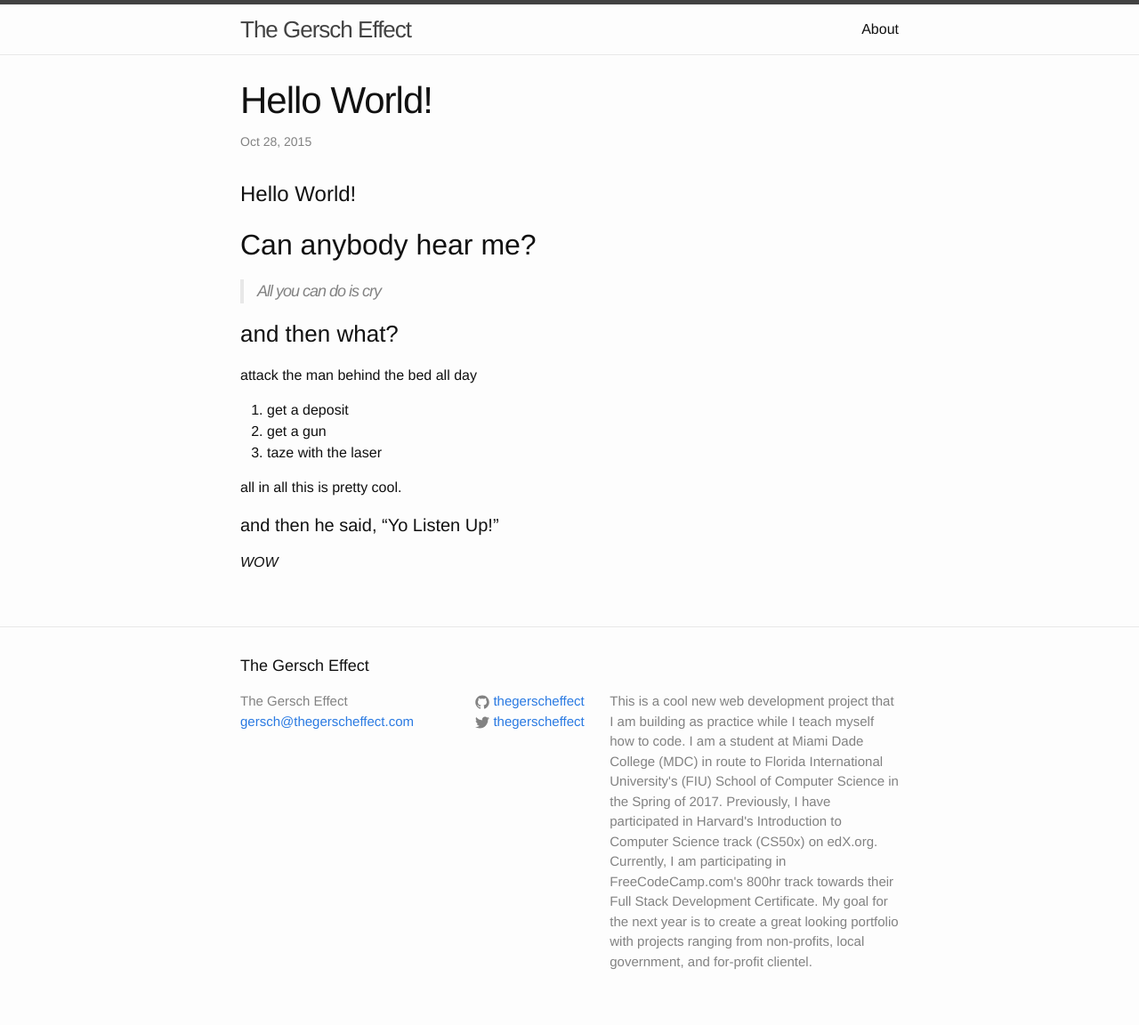
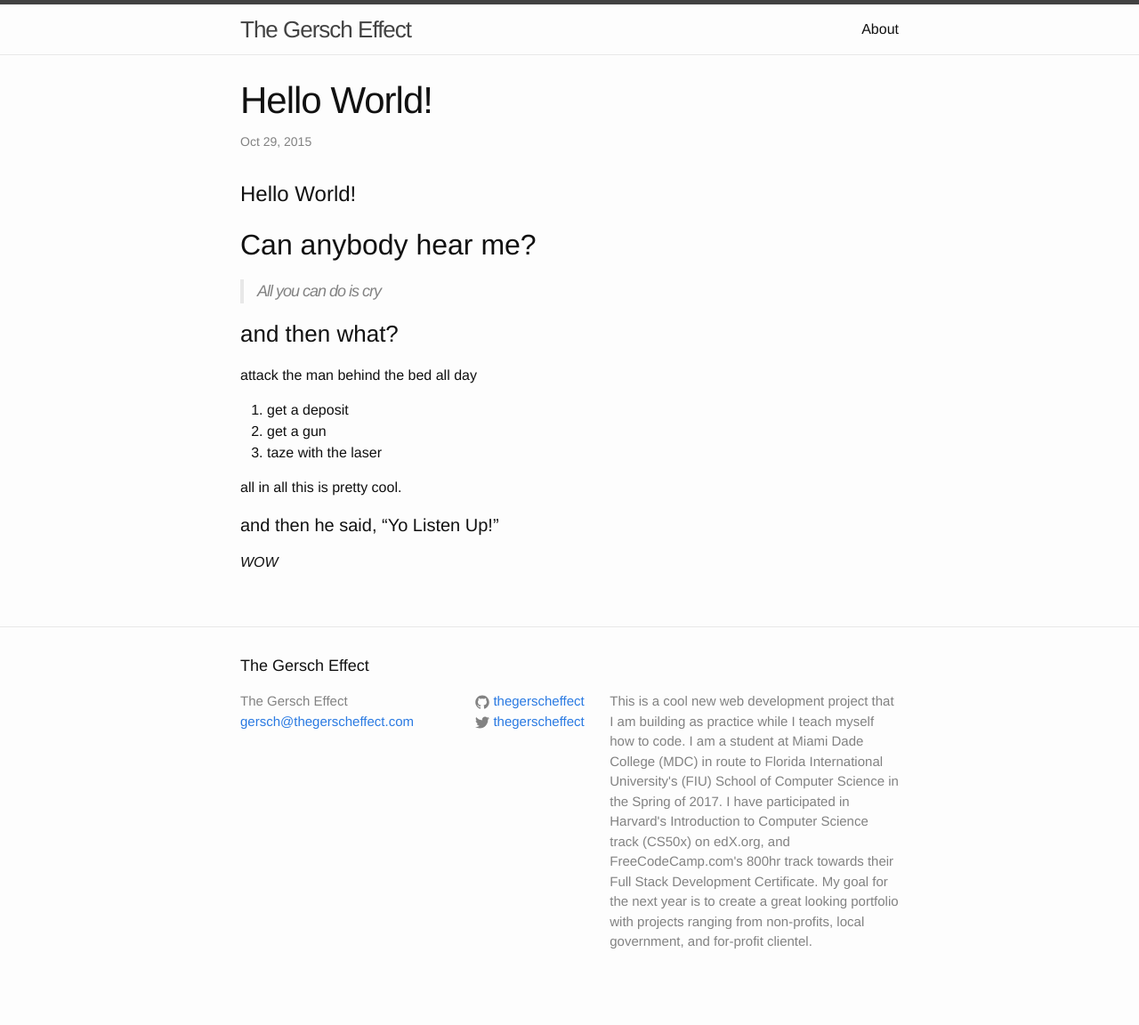
Before and after one commit to thegerscheffect/thegerscheffect.github.io, a Jekyll site: the page built from _posts/2015-10-29-This-is-a-test-post.md, in a window 1280 px wide. Shown: the whole page at 89% size. Built offline with Jekyll 4.4.1, drawn with Linux system fonts in a browser that asks for light colours; after the commit the page ends 1130 px from its top, so only the background shows below that.

Commit message:
Shortened description

```diff
--- a/_config.yml
+++ b/_config.yml
@@ -11,8 +11,8 @@ email: gersch@thegerscheffect.com
 description: > # this means to ignore newlines until "baseurl:"
   This is a cool new web development project that I am building as practice while I teach myself how to code.
   I am a student at Miami Dade College (MDC) in route to Florida International University's (FIU) School of Computer Science in the Spring of 2017.
-  Previously, I have participated in Harvard's Introduction to Computer Science track (CS50x) on edX.org.
-  Currently, I am participating in FreeCodeCamp.com's 800hr track towards their Full Stack Development Certificate.
+  I have participated in Harvard's Introduction to Computer Science track (CS50x) on edX.org, and
+  FreeCodeCamp.com's 800hr track towards their Full Stack Development Certificate.
   My goal for the next year is to create a great looking portfolio with projects ranging from non-profits, local government, and for-profit clientel.
 baseurl: "" # the subpath of your site, e.g. /blog
 url: "http://thegerscheffect.com" # the base hostname & protocol for your site
--- a/_posts/2015-10-29-This-is-a-test-post.md
+++ b/_posts/2015-10-29-This-is-a-test-post.md
@@ -1,7 +1,7 @@
 ---
 layout: post
 title:  "Hello World!"
-date:   2015-10-28 16:08:52 -0500
+date:   2015-10-29 16:08:52 -0500
 categories: Experiment
 ---
 #Hello World!
```
